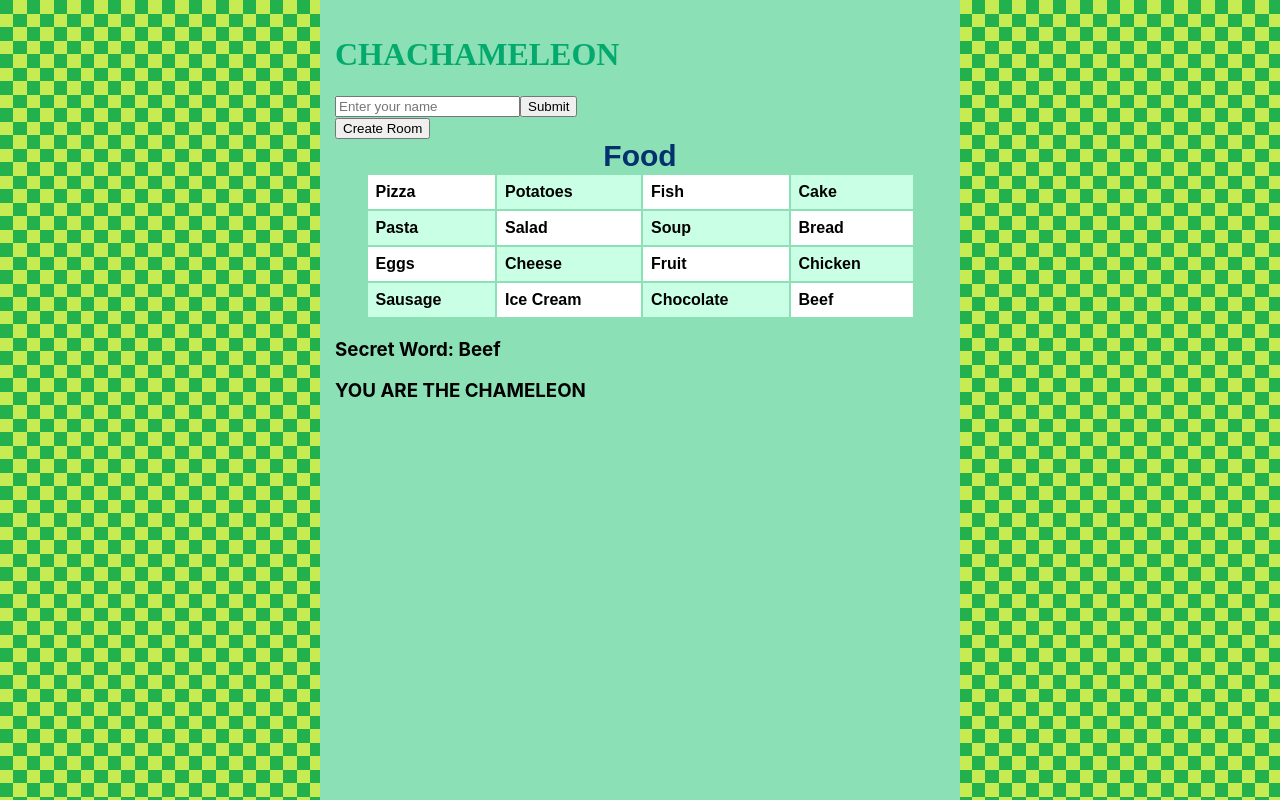
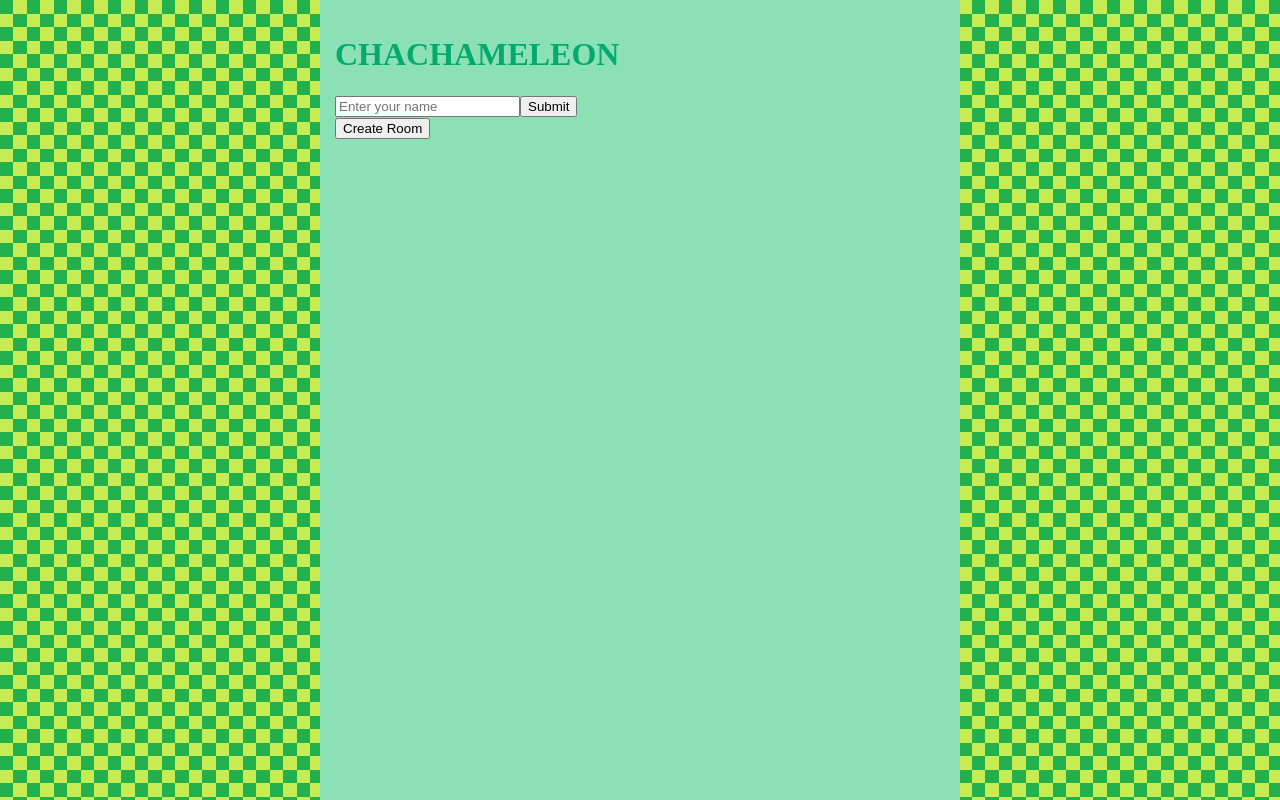
Before and after one commit to juansc/chachameleon-fe, a React (Create React App) app: page / in a window 1280 px wide. Built offline with nearby package versions, Linux system fonts and the light colour scheme.

Commit message:
made word rendering conditional

```diff
--- a/src/App.tsx
+++ b/src/App.tsx
@@ -116,7 +116,7 @@ function PlayerPage() {
                     </div>
                     {shouldDisplayCreateRoom && <CreateRoomButton callback={createRoomRequest}/>}
                     {shouldDisplayJoinRoom && <JoinRoom callback={createRoomRequest}/>}
-                    <WordEntries words={words} secret_word={"Beef"} is_chameleon={true} category={"Food"}/>
+                    {shouldDisplayRoom && <WordEntries words={words} secret_word={"Beef"} is_chameleon={true} category={"Food"}/> }
                     {shouldDisplay && <SignOutPlayerButton callback={clearName}/>}
                 </div>
             </div>
```
